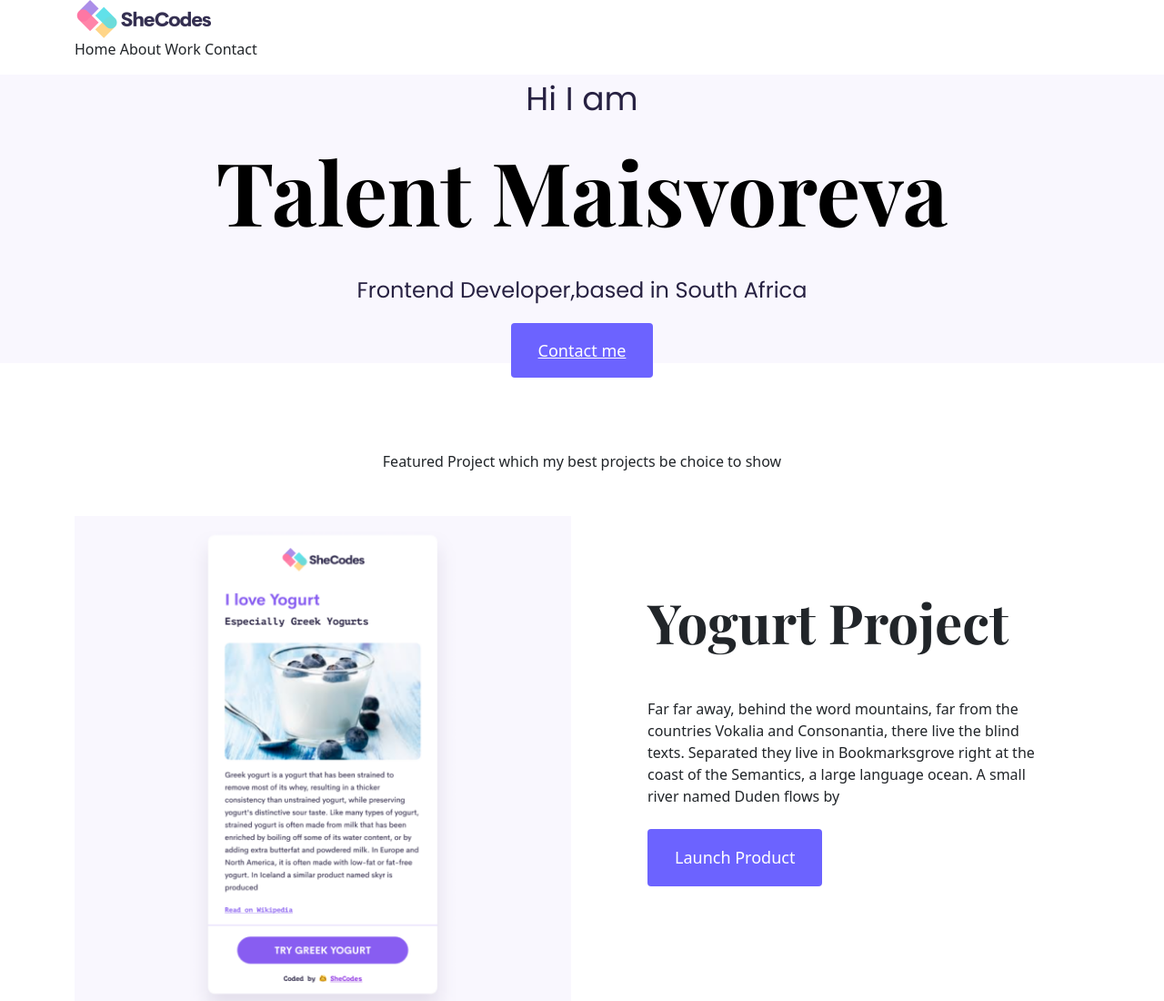
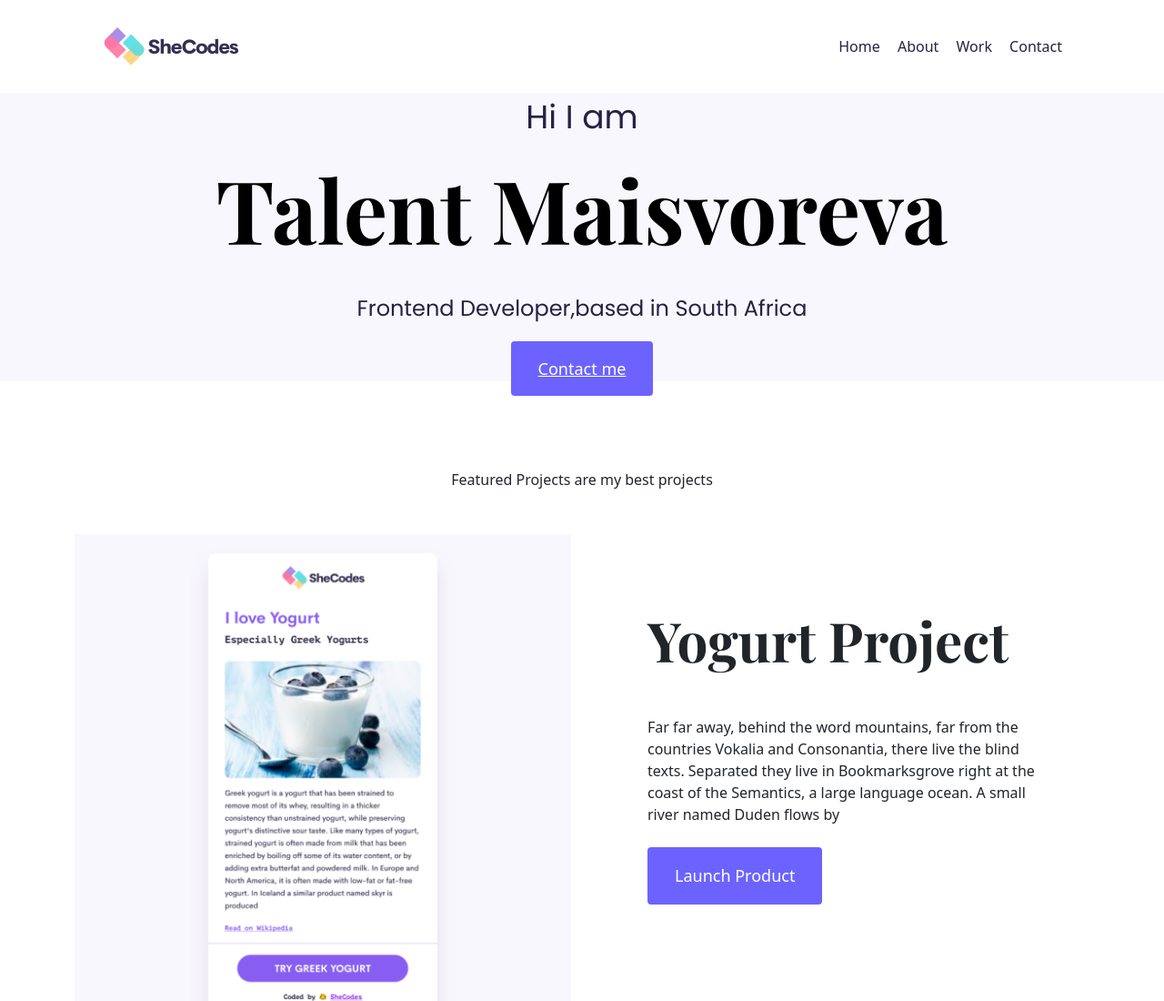
Before and after one commit to Talentm36/portfolio-project, a plain HTML site: page index.html in a window 1280 px wide. Shown: the top 1100 px of the page at 91% size. Drawn offline with nearby package versions, Linux system fonts and the light colour scheme.

Commit message:
updated index.html and portfolio.css

```diff
--- a/index.html
+++ b/index.html
@@ -35,17 +35,21 @@
     <title>Portfolio</title>
   </head>
   <body>
-   <nav><div class="container"> <img src="images/logo.png" class="logo" alt=""/>
+   <div class="container">
+
+     <nav class="d-flex justify-content-between">
+    <img src="images/logo.png" class="logo" alt=""/>
+
     <ul>
-      <li>Home</li>
-      <li>About</li>
-      <li>Work</li>
-      <li>Contact</li>
+      <li class="active"> <a href="/"  >Home</a></li>
+      <li> <a href="/about.html">About</a></li>
+      <li> <a href="/work.html">Work</a></li>
+      <li> <a href="/contact.html">Contact</a></li>
 
     </ul>
-    </div>
+
    </nav>
-
+   </div>
     <div class="hero">
       <p>Hi I am</p>
       <h1>Talent Maisvoreva</h1>
@@ -56,7 +60,7 @@
     <br />
     <br />
     <p class="text-center m-5">
-      Featured Project which my best projects be choice to show
+      Featured Projects are my best projects
     </p>
 
     <div class="container">
--- a/style/portfolio.css
+++ b/style/portfolio.css
@@ -60,6 +60,14 @@ font-family:'Poppins',
         .content p{font-size: 14px;
         }
 .logo{max-width: 150px;}
-nav ul{padding: 0;}
+nav{padding: 30px;}
+nav ul{padding: 0;
+margin: 0;}
 nav li{display: inline;
-list-style: none;}
+list-style: none;
+line-height: 42px;
+margin-left: 15px;}
+nav a{text-decoration: none;
+color: #272142;
+transition: all 100ms ease-in-out;}
+nav a:hover{color: #f70ef7;}
```
